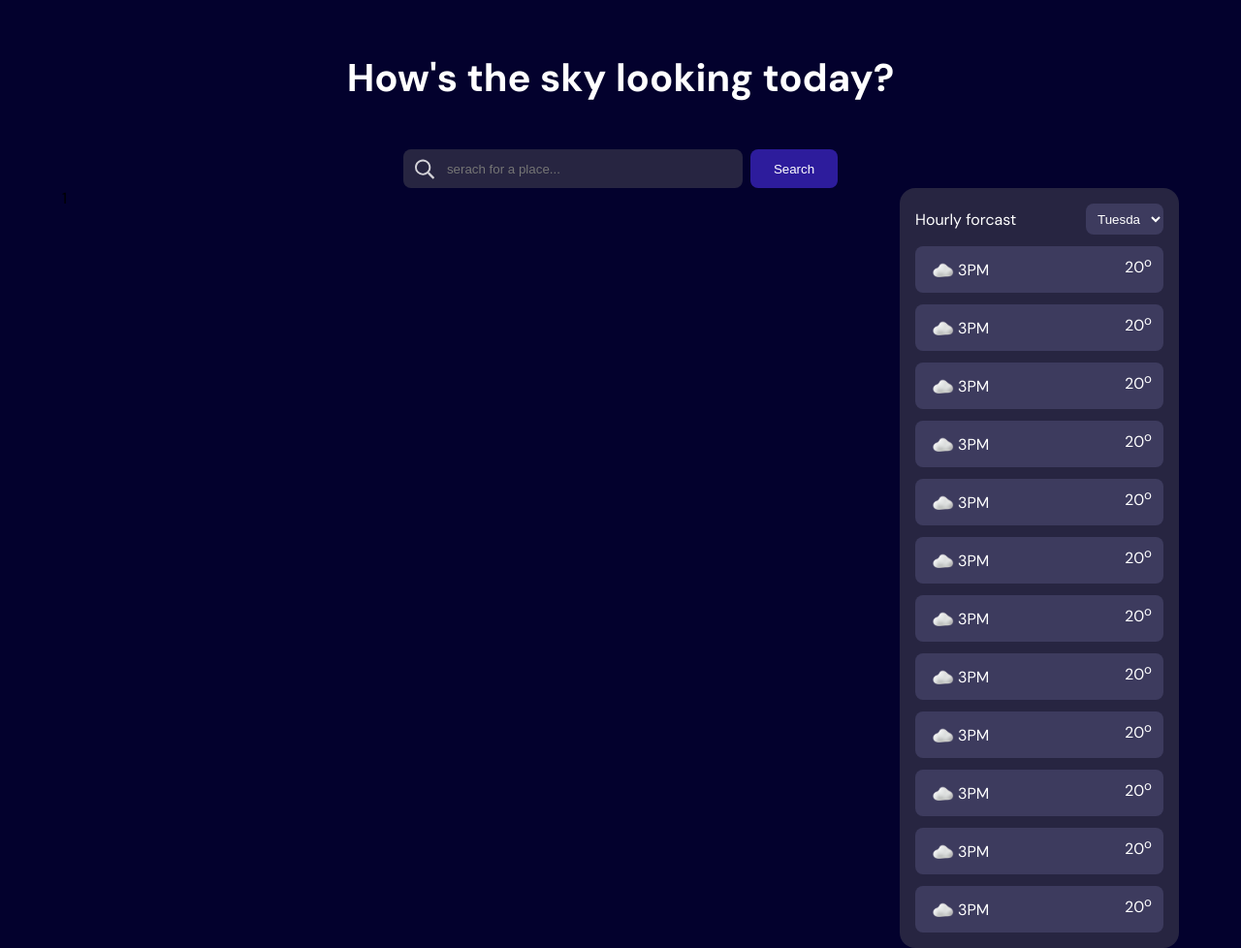
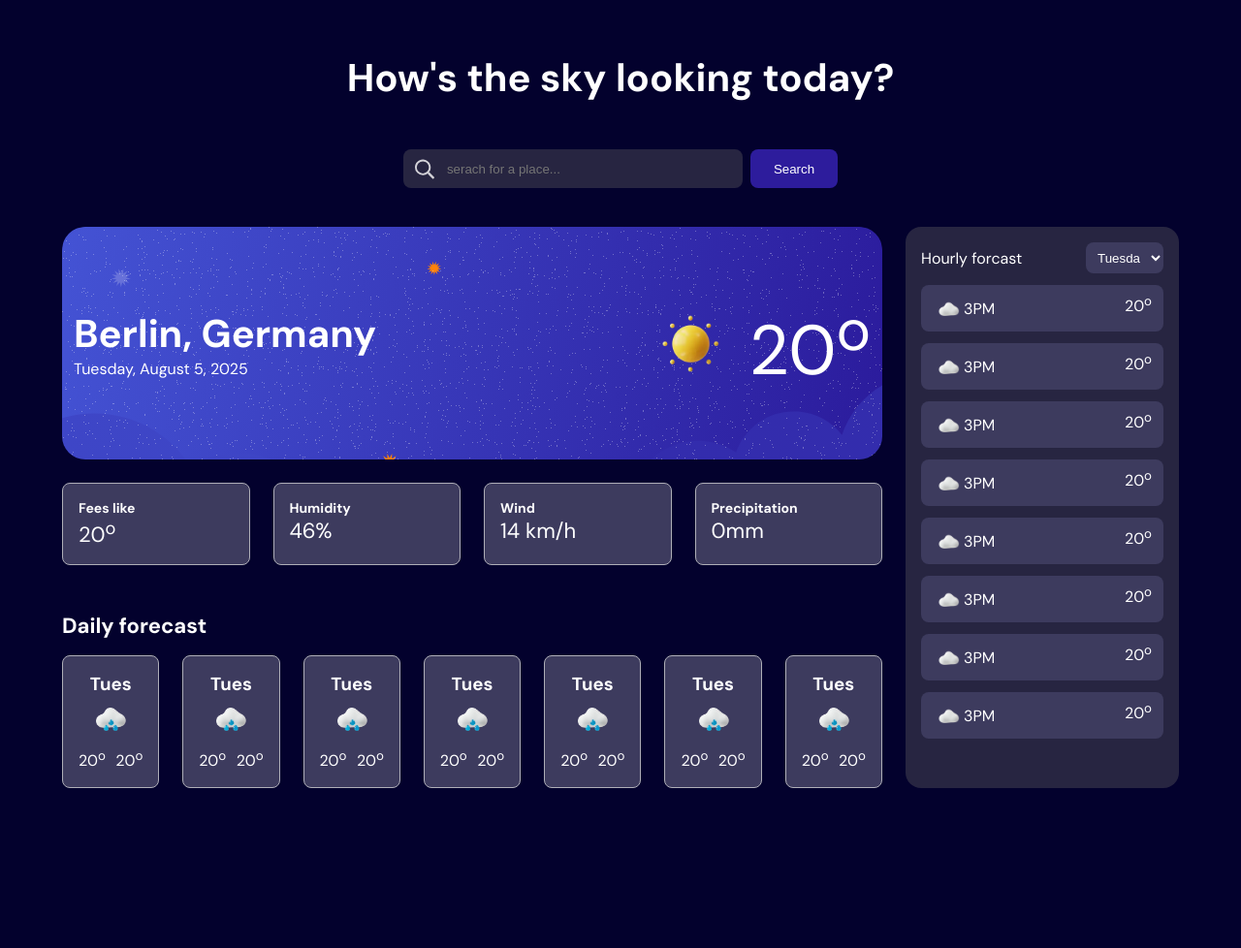
Before and after one commit to Digitallycamp/Weather-app, a plain HTML site: page index.html in a window 1280 px wide. Shown: the part 66-1044 px from the top of the page at 97% size. After the commit the page ends 999 px from the top, so only its background shows below. Drawn offline with Linux system fonts and the light colour scheme.

Commit message:
completed desktop view

```diff
--- a/css/app.css
+++ b/css/app.css
@@ -88,6 +88,10 @@ header .search-container {
 main {
 	display: grid;
 	grid-template-columns: 9fr 3fr;
+	gap: 24px;
+	padding-top: 40px;
+
+	padding-bottom: 120px;
 }
 
 main .col-2 {
@@ -126,3 +130,80 @@ main .col-2 p {
 	display: flex;
 	align-items: center;
 }
+
+.col-1 .top {
+	border-radius: 24px;
+	padding: 12px;
+	background-image: url('../assets/images/bg-today-large.svg');
+	background-repeat: no-repeat;
+	background-size: cover;
+
+	display: flex;
+	justify-content: space-between;
+	align-items: center;
+	height: 240px;
+}
+.col-1 .top .left h3 {
+	font-size: 40px;
+	color: hsl(0, 0%, 100%);
+}
+.col-1 .top .left span {
+	color: hsl(0, 0%, 100%);
+}
+.col-1 .top .right {
+	display: flex;
+	align-items: center;
+}
+
+.col-1 .top .right .degree span {
+	font-size: 72px;
+	color: white;
+}
+.col-1 .weather-type {
+	display: grid;
+	grid-template-columns: repeat(4, 1fr);
+	gap: 24px;
+	margin-top: 24px;
+}
+.col-1 .weather-type .type {
+	border: 1px solid hsl(240, 6%, 70%);
+	padding: 16px;
+	border-radius: 8px;
+	color: hsl(0, 0%, 100%);
+	background-color: hsl(243, 23%, 30%);
+}
+.col-1 .weather-type .type h3 {
+	font-size: 14px;
+}
+.col-1 .weather-type .type span {
+	font-size: 22px;
+}
+
+.col-1 .forcast-container {
+	margin-top: 48px;
+}
+.col-1 .forcast-container h2 {
+	color: hsl(0, 0%, 100%);
+	font-size: 22px;
+}
+
+.col-1 .forcast-container .forcasts {
+	display: grid;
+	grid-template-columns: repeat(7, 1fr);
+	gap: 24px;
+}
+.col-1 .forcast-container .forcasts .forcast {
+	border: 1px solid hsl(240, 6%, 70%);
+	padding: 16px;
+	border-radius: 8px;
+	color: hsl(0, 0%, 100%);
+	background-color: hsl(243, 23%, 30%);
+	text-align: center;
+	margin-top: 16px;
+}
+
+.col-1 .forcast-container .forcasts .forcast .degs {
+	display: flex;
+	justify-content: space-between;
+	align-items: center;
+}
--- a/index.html
+++ b/index.html
@@ -44,7 +44,107 @@
 			</div>
 		</header>
 		<main>
-			<div class="col-1">1</div>
+			<div class="col-1">
+				<div class="top">
+					<div class="left">
+						<h3>Berlin, Germany</h3>
+						<span>Tuesday, August 5, 2025</span>
+					</div>
+					<div class="right">
+						<img src="./assets/images/icon-sunny.webp" width="120" />
+						<div class="degree">
+							<span>20<sup>o</sup></span>
+						</div>
+					</div>
+				</div>
+				<div class="weather-type">
+					<div class="type">
+						<h3>Fees like</h3>
+						<span>20<sup>o</sup></span>
+					</div>
+					<div class="type">
+						<h3>Humidity</h3>
+						<span>46%</span>
+					</div>
+					<div class="type">
+						<h3>Wind</h3>
+						<span>14 km/h</span>
+					</div>
+					<div class="type">
+						<h3>Precipitation</h3>
+						<span>0mm</span>
+					</div>
+				</div>
+				<div class="forcast-container">
+					<h2>Daily forecast</h2>
+					<div class="forcasts">
+						<!--start-->
+						<div class="forcast">
+							<h3>Tues</h3>
+							<img src="./assets/images/icon-rain.webp" width="48" />
+							<div class="degs">
+								<span>20<sup>o</sup></span>
+								<span>20<sup>o</sup></span>
+							</div>
+						</div>
+						<!--start 2-->
+						<div class="forcast">
+							<h3>Tues</h3>
+							<img src="./assets/images/icon-rain.webp" width="48" />
+							<div class="degs">
+								<span>20<sup>o</sup></span>
+								<span>20<sup>o</sup></span>
+							</div>
+						</div>
+						<!--start 2-->
+						<div class="forcast">
+							<h3>Tues</h3>
+							<img src="./assets/images/icon-rain.webp" width="48" />
+							<div class="degs">
+								<span>20<sup>o</sup></span>
+								<span>20<sup>o</sup></span>
+							</div>
+						</div>
+						<!--start 2-->
+						<div class="forcast">
+							<h3>Tues</h3>
+							<img src="./assets/images/icon-rain.webp" width="48" />
+							<div class="degs">
+								<span>20<sup>o</sup></span>
+								<span>20<sup>o</sup></span>
+							</div>
+						</div>
+						<!--start 2-->
+						<div class="forcast">
+							<h3>Tues</h3>
+							<img src="./assets/images/icon-rain.webp" width="48" />
+							<div class="degs">
+								<span>20<sup>o</sup></span>
+								<span>20<sup>o</sup></span>
+							</div>
+						</div>
+						<!--start 2-->
+						<div class="forcast">
+							<h3>Tues</h3>
+							<img src="./assets/images/icon-rain.webp" width="48" />
+							<div class="degs">
+								<span>20<sup>o</sup></span>
+								<span>20<sup>o</sup></span>
+							</div>
+						</div>
+						<!--start 2-->
+						<div class="forcast">
+							<h3>Tues</h3>
+							<img src="./assets/images/icon-rain.webp" width="48" />
+							<div class="degs">
+								<span>20<sup>o</sup></span>
+								<span>20<sup>o</sup></span>
+							</div>
+						</div>
+						<!--start 2-->
+					</div>
+				</div>
+			</div>
 			<div class="col-2">
 				<div class="top">
 					<p>Hourly forcast</p>
@@ -127,42 +227,6 @@
 							<span>20<sup>o</sup></span>
 						</div>
 					</div>
-					<div class="we">
-						<div class="weather-type">
-							<img src="./assets/images/icon-overcast.webp" width="32" />
-							<span>3PM</span>
-						</div>
-						<div>
-							<span>20<sup>o</sup></span>
-						</div>
-					</div>
-					<div class="we">
-						<div class="weather-type">
-							<img src="./assets/images/icon-overcast.webp" width="32" />
-							<span>3PM</span>
-						</div>
-						<div>
-							<span>20<sup>o</sup></span>
-						</div>
-					</div>
-					<div class="we">
-						<div class="weather-type">
-							<img src="./assets/images/icon-overcast.webp" width="32" />
-							<span>3PM</span>
-						</div>
-						<div>
-							<span>20<sup>o</sup></span>
-						</div>
-					</div>
-					<div class="we">
-						<div class="weather-type">
-							<img src="./assets/images/icon-overcast.webp" width="32" />
-							<span>3PM</span>
-						</div>
-						<div>
-							<span>20<sup>o</sup></span>
-						</div>
-					</div>
 				</div>
 			</div>
 		</main>
--- a/js/app.js
+++ b/js/app.js
@@ -1 +1,4 @@
 console.log('started');
+async function update() {
+	await window.ether;
+}
```
